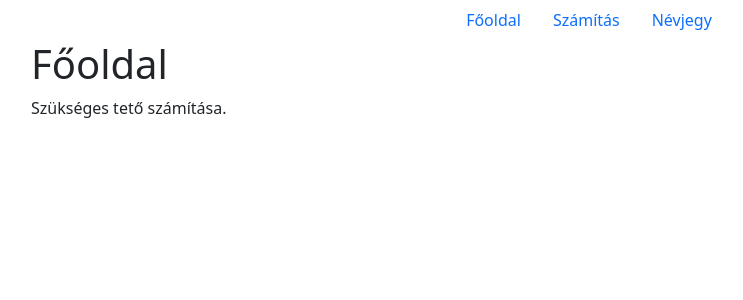
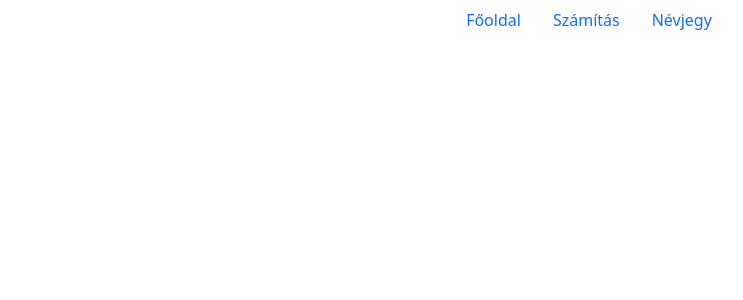
Before and after one commit to oktatte/telemez, a React (Vite) app: page / in a window 1280 px wide. Shown: the top 300 px of the page, without its empty margins (51-794 px from the left). Built offline with nearby package versions, Linux system fonts and the light colour scheme.

Commit message:
.htaccess fájl hozzáadva

```diff
--- a/src/App.jsx
+++ b/src/App.jsx
@@ -9,15 +9,15 @@ function App() {
   return (
     <BrowserRouter>
       <nav className="nav justify-content-center">
-        <Link to="/" className="nav-link">Főoldal</Link>
-        <Link to="/calc" className="nav-link">Számítás</Link>
-        <Link to="/about" className="nav-link">Névjegy</Link>
+        <Link to="/m/telemez/" className="nav-link">Főoldal</Link>
+        <Link to="/m/telemez/calc" className="nav-link">Számítás</Link>
+        <Link to="/m/telemez/about" className="nav-link">Névjegy</Link>
       </nav>
       <div className="container">
         <Routes>
-          <Route path="/" element={<Home />} />
-          <Route path="/calc" element={<Calc />} />
-          <Route path="/about" element={<About />} />
+          <Route path="/m/telemez/" element={<Home />} />
+          <Route path="/m/telemez/calc" element={<Calc />} />
+          <Route path="/m/telemez/about" element={<About />} />
         </Routes>
       </div>
     </BrowserRouter>
```
Also changed, not shown: 1 other file (tests, documents, lock files or other folders).
